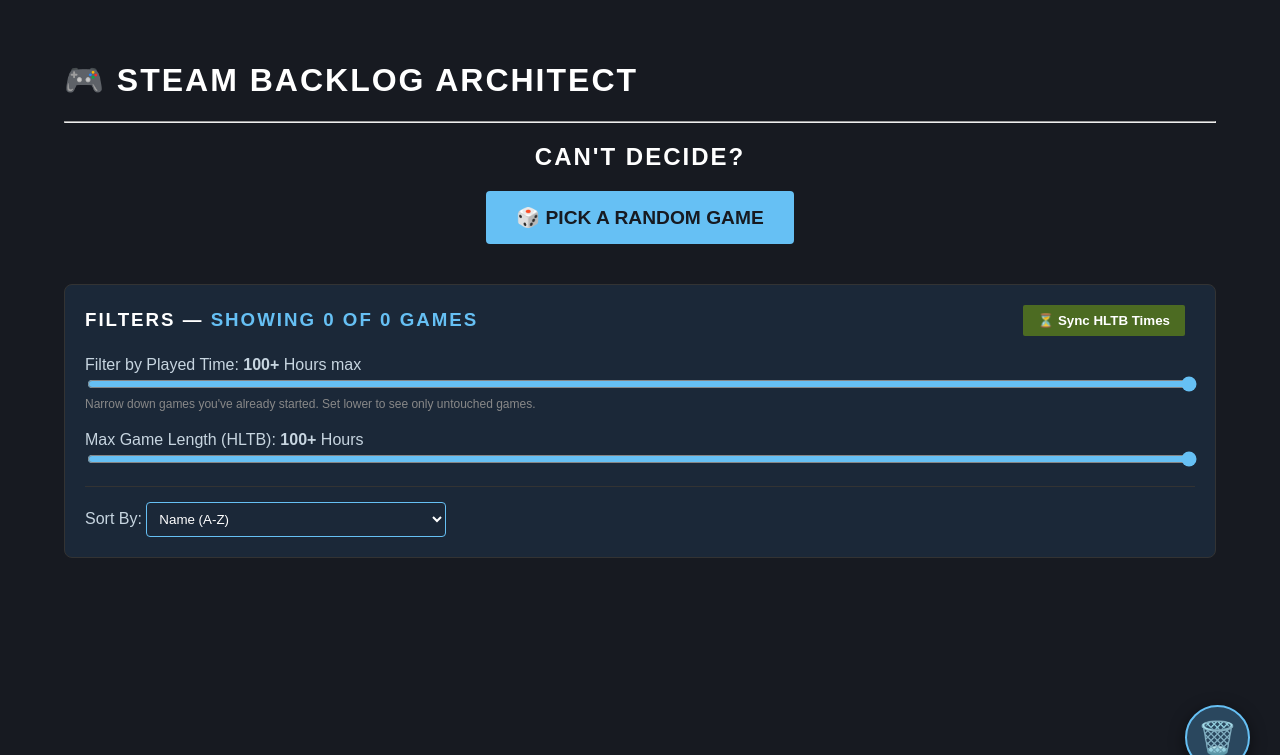
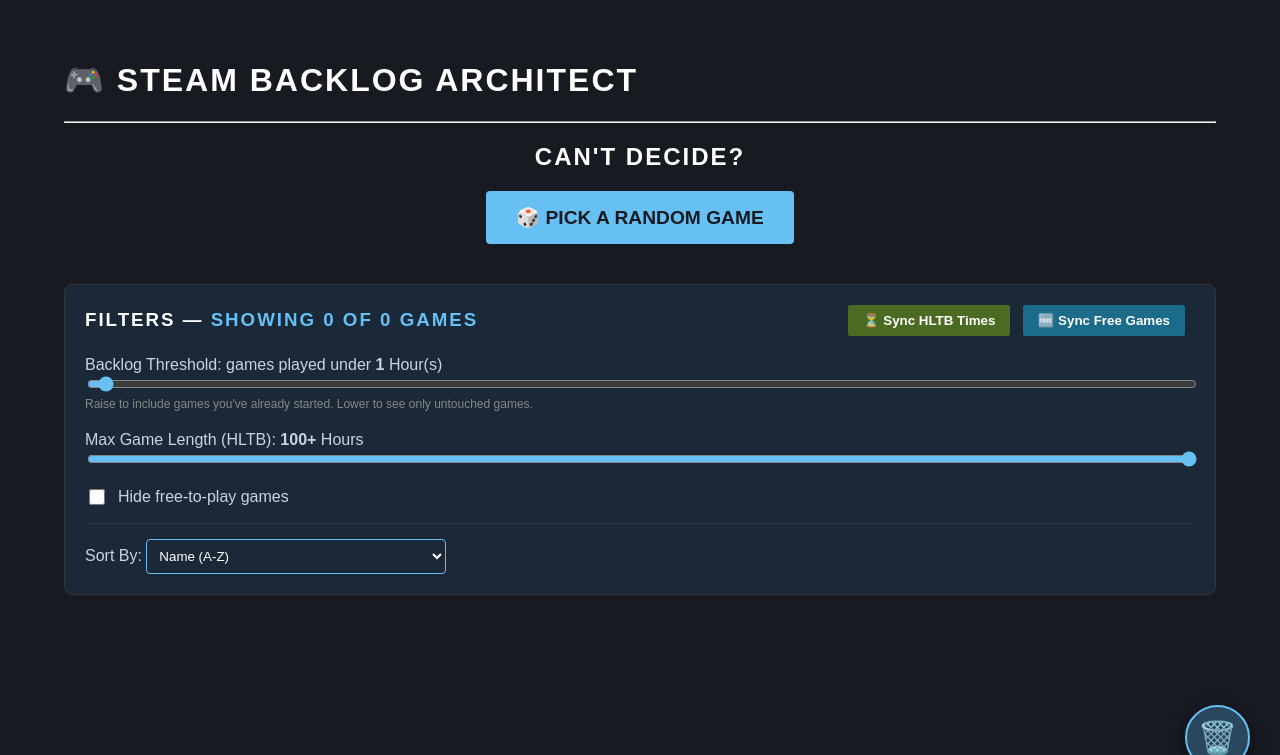
Before and after one commit to Ayan-Malik-CS/steam-backlog-picker, a Flask app: template templates/dashboard.html in a window 1280 px wide. Shown: the top 755 px of the page. Run offline with Flask 3, Linux system fonts and the light colour scheme; the template is opened without the code that fills it, so the values that code supplies are empty.

Commit message:
Created Toggle to filter out free games

```diff
--- a/app.py
+++ b/app.py
@@ -1,12 +1,14 @@
 from flask import Flask, render_template, request, jsonify, session, flash, redirect, url_for
-from steam_api import get_steam_backlog, resolve_vanity_url
-from database import get_active_games, save_games_to_db, get_db_connection, get_ignored_games, is_cache_stale
+from steam_api import get_steam_library, resolve_vanity_url
+from database import get_active_games, save_games_to_db, get_db_connection, get_ignored_games, is_cache_stale, init_db
 from howlongtobeatpy import HowLongToBeat
 import time
 import threading
+import requests
 
 app = Flask(__name__)
 app.secret_key = 'change-this-to-a-random-secret-in-production'
+init_db()
 
 # --- THE HOMEPAGE ---
 @app.route('/')
@@ -17,7 +19,6 @@
 @app.route('/backlog', methods=['POST'])
 def show_backlog():
     user_input = request.form.get('steam_id_input')
-    hours = int(request.form.get('hour_limit', 1))
 
     if not (user_input.isdigit() and len(user_input) == 17):
         steam_id = resolve_vanity_url(user_input)
@@ -30,12 +31,9 @@
 
     session['steam_id'] = steam_id
 
-    threshold_changed = session.get('hour_limit') != hours
-    session['hour_limit'] = hours
-
-    if is_cache_stale(steam_id) or threshold_changed:
+    if is_cache_stale(steam_id):
         try:
-            steam_games = get_steam_backlog(steam_id, max_minutes=hours * 60)
+            steam_games = get_steam_library(steam_id)
             save_games_to_db(steam_id, steam_games)
         except ConnectionError as e:
             flash(str(e))
@@ -133,6 +131,65 @@
 def get_sync_status():
     return jsonify(sync_status)
 
+free_sync_status = {"running": False, "updated": 0, "total": 0}
+
+def run_free_sync():
+    global free_sync_status
+    free_sync_status = {"running": True, "updated": 0, "total": 0}
+    print("--- Starting Free Game Sync ---")
+
+    conn = get_db_connection()
+    games_to_scan = conn.execute('SELECT DISTINCT appid, name FROM games WHERE is_free = 0').fetchall()
+    conn.close()
+
+    free_sync_status["total"] = len(games_to_scan)
+    print(f"Found {len(games_to_scan)} games to check.")
+
+    updated_count = 0
+
+    for game in games_to_scan:
+        appid = game['appid']
+        try:
+            response = requests.get(
+                'https://store.steampowered.com/api/appdetails',
+                params={'appids': appid, 'filters': 'basic'},
+                timeout=10
+            )
+            data = response.json()
+            app_data = data.get(str(appid), {})
+
+            if app_data.get('success') and app_data.get('data', {}).get('is_free'):
+                conn = get_db_connection()
+                conn.execute('UPDATE games SET is_free = 1 WHERE appid = ?', (appid,))
+                conn.commit()
+                conn.close()
+                updated_count += 1
+                free_sync_status["updated"] = updated_count
+                print(f"  [FREE] {game['name']}")
+
+            time.sleep(0.3)
+
+        except Exception as e:
+            print(f"  [ERROR] {game['name']}: {str(e)}")
+
+    free_sync_status["running"] = False
+    print(f"--- Free Sync Complete. Found {updated_count} free games. ---")
+
+    free_sync_status["running"] = False
+    print(f"--- Free Sync Complete. Found {updated_count} free games. ---")
+
+@app.route('/sync_free', methods=['POST'])
+def sync_free():
+    if free_sync_status.get("running"):
+        return jsonify({"error": "Sync already in progress"}), 409
+    thread = threading.Thread(target=run_free_sync, daemon=True)
+    thread.start()
+    return jsonify({"success": True, "message": "Sync started"})
+
+@app.route('/free_sync_status', methods=['GET'])
+def get_free_sync_status():
+    return jsonify(free_sync_status)
+
 if __name__ == '__main__':
     # Setting host to 0.0.0.0 makes it accessible on your local network
     app.run(debug=True, host='0.0.0.0', port=5000)
--- a/database.py
+++ b/database.py
@@ -20,9 +20,9 @@
     now = datetime.utcnow().strftime('%Y-%m-%d %H:%M:%S')
     for game in games_list:
         conn.execute('''
-            INSERT OR REPLACE INTO games (steam_id, appid, name, playtime_forever, img_icon_url, last_updated)
-            VALUES (?, ?, ?, ?, ?, ?)
-        ''', (steam_id, game['appid'], game['name'], game['playtime_forever'], game.get('img_icon_url', ''), now))
+            INSERT OR REPLACE INTO games (steam_id, appid, name, playtime_forever, img_icon_url, is_free, last_updated)
+            VALUES (?, ?, ?, ?, ?, ?, ?)
+        ''', (steam_id, game['appid'], game['name'], game['playtime_forever'], game.get('img_icon_url', ''), 1 if game.get('is_free') else 0, now))
     conn.commit()
     conn.close()
 
--- a/templates/dashboard.html
+++ b/templates/dashboard.html
@@ -18,16 +18,24 @@
             </h3>
             <div>
                 <button id="sync_btn" onclick="syncHLTB()" style="background: #4c6b22; padding: 8px 15px;">⏳ Sync HLTB Times</button>
+                <button id="free_sync_btn" onclick="syncFree()" style="background: #1b6b8a; padding: 8px 15px; margin-left: 8px;">🆓 Sync Free Games</button>
                 <span id="sync_status" style="margin-left: 10px; font-size: 0.8em; color: #888;"></span>
             </div>
         </div>
 
-        <label>Filter by Played Time: <strong><span id="range_val">100</span></strong> Hours max</label>
-        <input type="range" id="live_filter" min="0" max="100" value="100" step="1" style="width: 100%; margin-bottom: 5px;">
-        <div style="font-size: 0.75em; color: #888; margin-bottom: 20px;">Narrow down games you've already started. Set lower to see only untouched games.</div>
+        <label>Backlog Threshold: games played under <strong><span id="range_val">1</span></strong> Hour(s)</label>
+        <input type="range" id="live_filter" min="0" max="100" value="1" step="1" style="width: 100%; margin-bottom: 5px;">
+        <div style="font-size: 0.75em; color: #888; margin-bottom: 20px;">Raise to include games you've already started. Lower to see only untouched games.</div>
 
         <label>Max Game Length (HLTB): <strong><span id="hltb_val">100</span></strong> Hours</label>
         <input type="range" id="hltb_filter" min="0" max="100" value="100" style="width: 100%;">
+
+        <div style="margin-top: 15px;">
+            <label style="display: flex; align-items: center; gap: 10px; cursor: pointer;">
+                <input type="checkbox" id="hide_free" onchange="filterGames()" style="width: 16px; height: 16px; accent-color: #66c0f4;">
+                <span>Hide free-to-play games</span>
+            </label>
+        </div>
 
         <div style="margin-top: 15px; border-top: 1px solid #333; padding-top: 15px;">
             <label for="sort_by">Sort By:</label>
@@ -47,6 +55,7 @@
                  id="game-{{ game.appid }}"
                  data-playtime="{{ (game.playtime_forever / 60) | round(2) }}"
                  data-hltb="{{ game.hltb_hours or 0 }}"
+                 data-free="{{ game.is_free }}"
                  style="background: #2a475e; padding: 0; border-radius: 8px; width: 250px; border: 1px solid #333; overflow: hidden; transition: transform 0.2s;">
 
                 <img src="https://cdn.akamai.steamstatic.com/steam/apps/{{ game.appid }}/header.jpg" style="width: 100%;">
@@ -80,7 +89,7 @@
             <p style="color: #888;">These games are currently hidden from your backlog.</p>
             <div id="restoration_list" style="display: flex; flex-wrap: wrap; gap: 20px; margin-top: 20px;">
                 {% for game in ignored_games %}
-                    <div class="game-card" id="game-{{ game.appid }}" data-playtime="{{ (game.playtime_forever / 60) | round(2) }}" data-hltb="{{ game.hltb_hours or 0 }}" style="background: #2a475e; width: 200px; border-radius: 8px; overflow: hidden; opacity: 0.8;">
+                    <div class="game-card" id="game-{{ game.appid }}" data-playtime="{{ (game.playtime_forever / 60) | round(2) }}" data-hltb="{{ game.hltb_hours or 0 }}" data-free="{{ game.is_free }}" style="background: #2a475e; width: 200px; border-radius: 8px; overflow: hidden; opacity: 0.8;">
                         <img src="https://cdn.akamai.steamstatic.com/steam/apps/{{ game.appid }}/header.jpg" style="width: 100%;">
                         <div style="padding: 10px;">
                             <h4 style="margin: 0; font-size: 0.9em; white-space: nowrap; overflow: hidden; text-overflow: ellipsis;">{{ game.name }}</h4>
@@ -93,6 +102,8 @@
     </div>
 
     <script>
+        const totalGames = document.querySelectorAll('#game_container .game-card').length;
+
         // --- Unified Filtering Logic ---
         function filterGames() {
             const liveFilter = document.getElementById('live_filter');
@@ -100,8 +111,8 @@
 
             const maxPlayed = parseFloat(liveFilter.value);
             const maxHLTB = parseFloat(hltbFilter.value);
+            const hideFree = document.getElementById('hide_free').checked;
 
-            // UI Updates: Show "100+" if the slider is at the max
             document.getElementById('range_val').innerText = (maxPlayed >= 100) ? "100+" : maxPlayed;
             document.getElementById('hltb_val').innerText = (maxHLTB >= 100) ? "100+" : maxHLTB;
 
@@ -109,15 +120,15 @@
             let visibleCount = 0;
 
             cards.forEach(card => {
-                // Using parseFloat to catch those 0.9 hour increments accurately
                 const playedHours = parseFloat(card.getAttribute('data-playtime'));
                 const hltbHours = parseFloat(card.getAttribute('data-hltb'));
+                const isFree = card.getAttribute('data-free') === '1';
 
-                // The "Unlimited" check: if slider is at 100, ignore the < comparison
                 const matchesPlayed = (maxPlayed >= 100) || (playedHours <= maxPlayed);
                 const matchesHLTB = (maxHLTB >= 100) || (hltbHours === 0 || hltbHours <= maxHLTB);
+                const matchesFree = !hideFree || !isFree;
 
-                if (matchesPlayed && matchesHLTB) {
+                if (matchesPlayed && matchesHLTB && matchesFree) {
                     card.style.display = "block";
                     visibleCount++;
                 } else {
@@ -125,7 +136,7 @@
                 }
             });
 
-            document.getElementById('game_counter').innerText = `Showing ${visibleCount} of ${cards.length} games`;
+            document.getElementById('game_counter').innerText = `Showing ${visibleCount} of ${totalGames} games`;
         }
 
         // --- Sort Logic Fix ---
@@ -155,6 +166,7 @@
             });
 
             cards.forEach(card => container.appendChild(card));
+            filterGames();
         }
 
         // Initialize
@@ -236,7 +248,7 @@
                 .then(res => res.json())
                 .then(data => {
                     if (data.running) {
-                        status.innerText = `Syncing... ${data.updated} / ${data.total} games`;
+                        status.innerText = `Syncing HLTB... ${data.updated} / ${data.total} games`;
                         setTimeout(pollSyncStatus, 2000);
                     } else {
                         status.innerText = `Done! Updated ${data.updated} games.`;
@@ -245,5 +257,42 @@
                     }
                 });
         }
+
+        // --- Free Game Sync ---
+        function syncFree() {
+            const btn = document.getElementById('free_sync_btn');
+            const status = document.getElementById('sync_status');
+            btn.disabled = true;
+            status.innerText = "Starting free game sync...";
+
+            fetch('/sync_free', { method: 'POST' })
+                .then(res => res.json())
+                .then(data => {
+                    if (data.error) {
+                        status.innerText = data.error;
+                        btn.disabled = false;
+                        return;
+                    }
+                    pollFreeSyncStatus();
+                });
+        }
+
+        function pollFreeSyncStatus() {
+            const status = document.getElementById('sync_status');
+            const btn = document.getElementById('free_sync_btn');
+
+            fetch('/free_sync_status')
+                .then(res => res.json())
+                .then(data => {
+                    if (data.running) {
+                        status.innerText = `Checking free games... ${data.updated} found so far (${data.total} total)`;
+                        setTimeout(pollFreeSyncStatus, 2000);
+                    } else {
+                        status.innerText = `Done! Found ${data.updated} free games.`;
+                        btn.disabled = false;
+                        setTimeout(() => location.reload(), 1500);
+                    }
+                });
+        }
     </script>
 {% endblock %}
```
Also changed, not shown: steam_api.py (+4 -7 lines), templates/index.html (+0 -11 lines), database.db.
